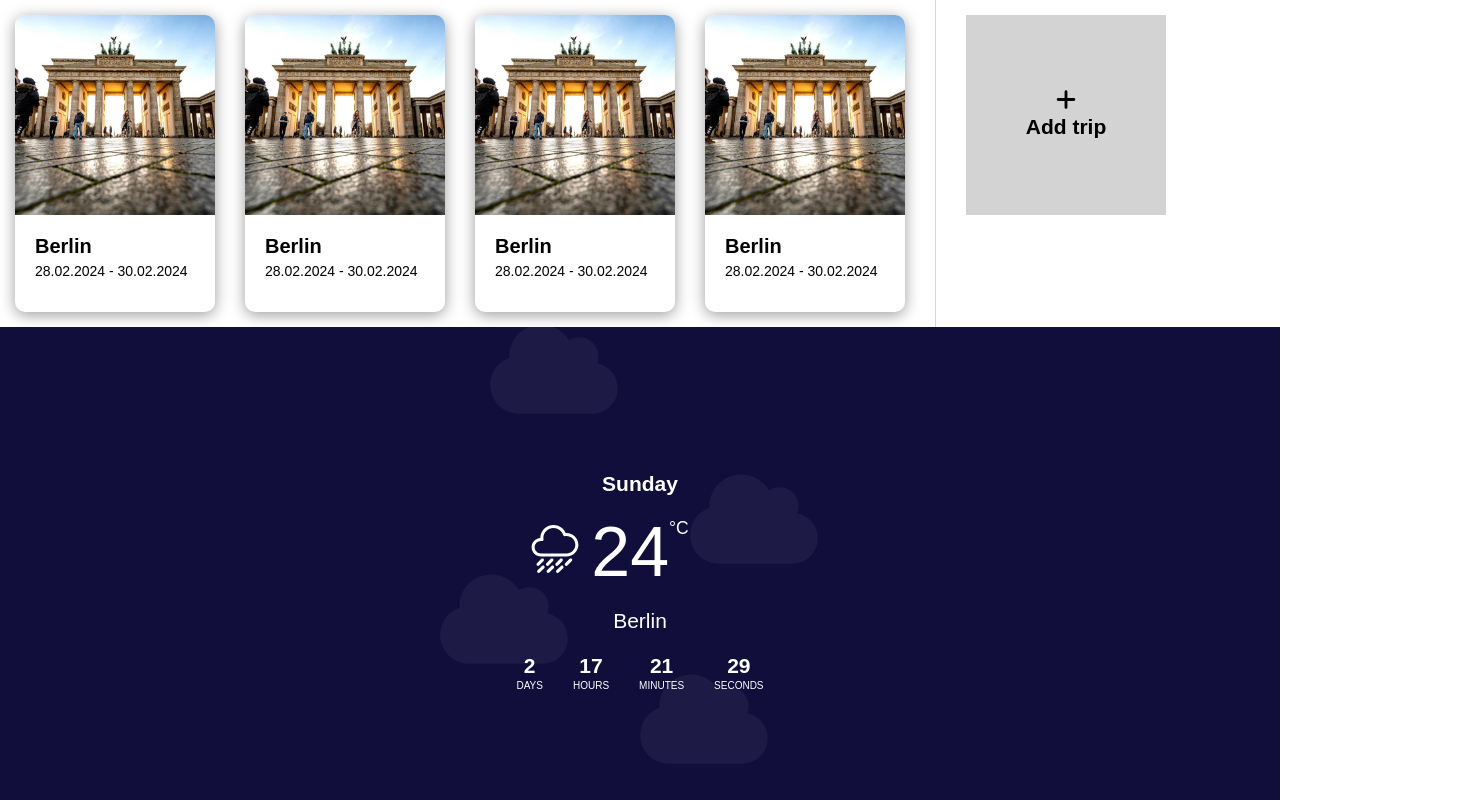
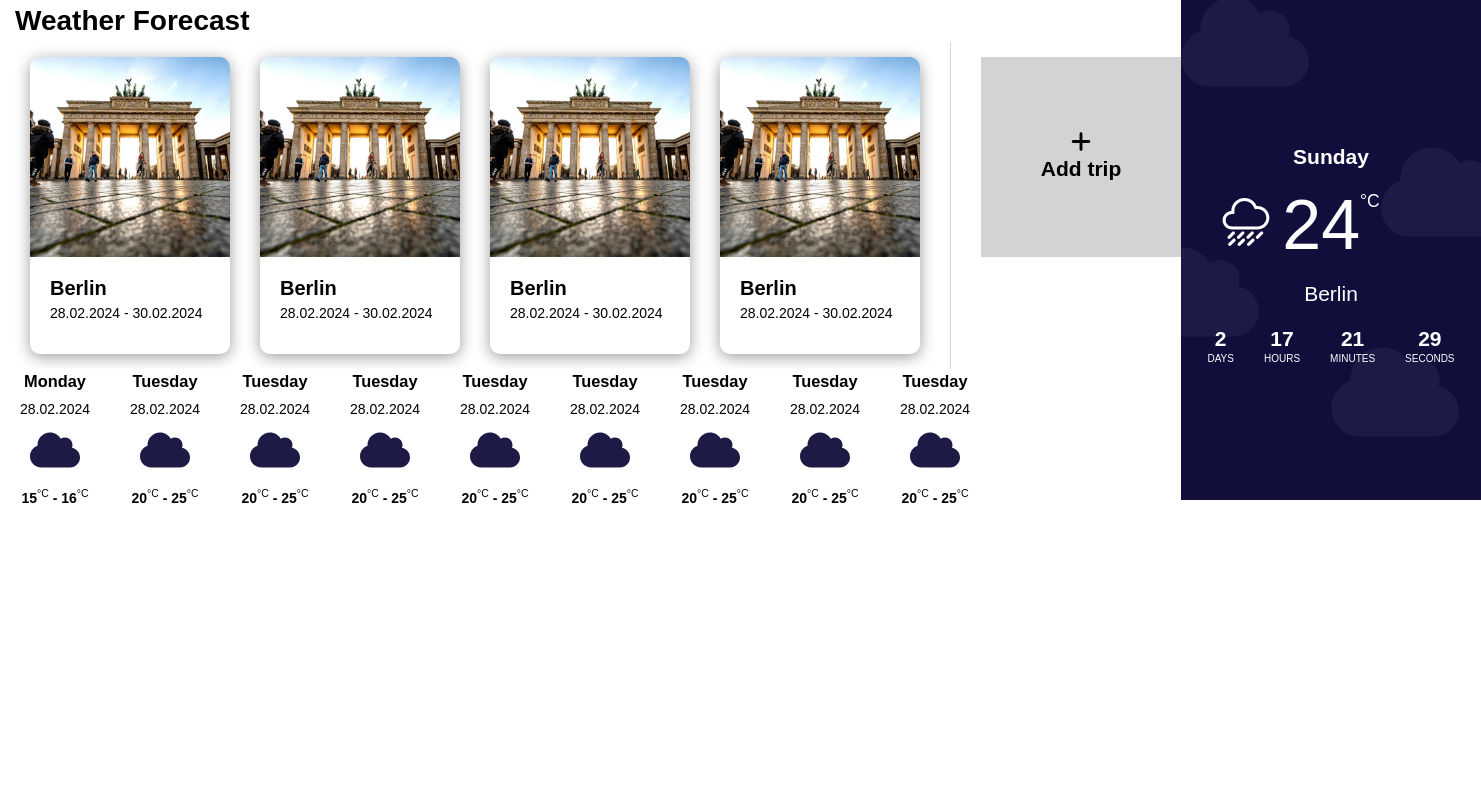
Before and after one commit to Xxandder/weather-app, a React (Vite) app in the folder weather-app/: page / in a window 1280 px wide. Shown: the top 800 px of the page, 1481 px wide, since content can reach past the window. Built offline with nearby package versions, Linux system fonts and the light colour scheme.

Commit message:
+ main page component

```diff
--- a/weather-app/src/App.tsx
+++ b/weather-app/src/App.tsx
@@ -1,15 +1,9 @@
-
-import { DailyForecast } from "./components/daily-forecast/daily-forecast.js";
-import { TripForecast } from "./components/trip-forecast/trip-forecast.js";
-import { Trips } from "./components/trips/trips.js";
-import { tripsForecast } from './libs/constants/constants.js';
+import { MainPage } from "./pages/main"
 
 function App() {
   return (
     <>
-      <Trips/>
-      <DailyForecast/>
-      <TripForecast tripForecast={tripsForecast}/>
+      <MainPage/>
     </>
   )
 }
--- /dev/null
+++ b/weather-app/src/pages/main.tsx
@@ -0,0 +1,21 @@
+import { DailyForecast, TripForecast, Trips } from '../components/components.js';
+
+import { tripsForecast } from '../libs/constants/constants.js';
+import styles from './styles.module.scss';
+
+const MainPage: React.FC = () => {
+  return (
+    <div className="_container">
+        <div className={styles['main-page']}>
+            <main className={styles['main']}>
+                <h1>Weather Forecast</h1>
+                <Trips/>
+                <TripForecast tripForecast={tripsForecast}/>
+            </main>
+            <DailyForecast/>
+        </div>
+    </div>
+  )
+}
+
+export { MainPage };
--- /dev/null
+++ b/weather-app/src/pages/styles.module.scss
@@ -0,0 +1,3 @@
+.main-page{
+    display: flex;
+}
```
